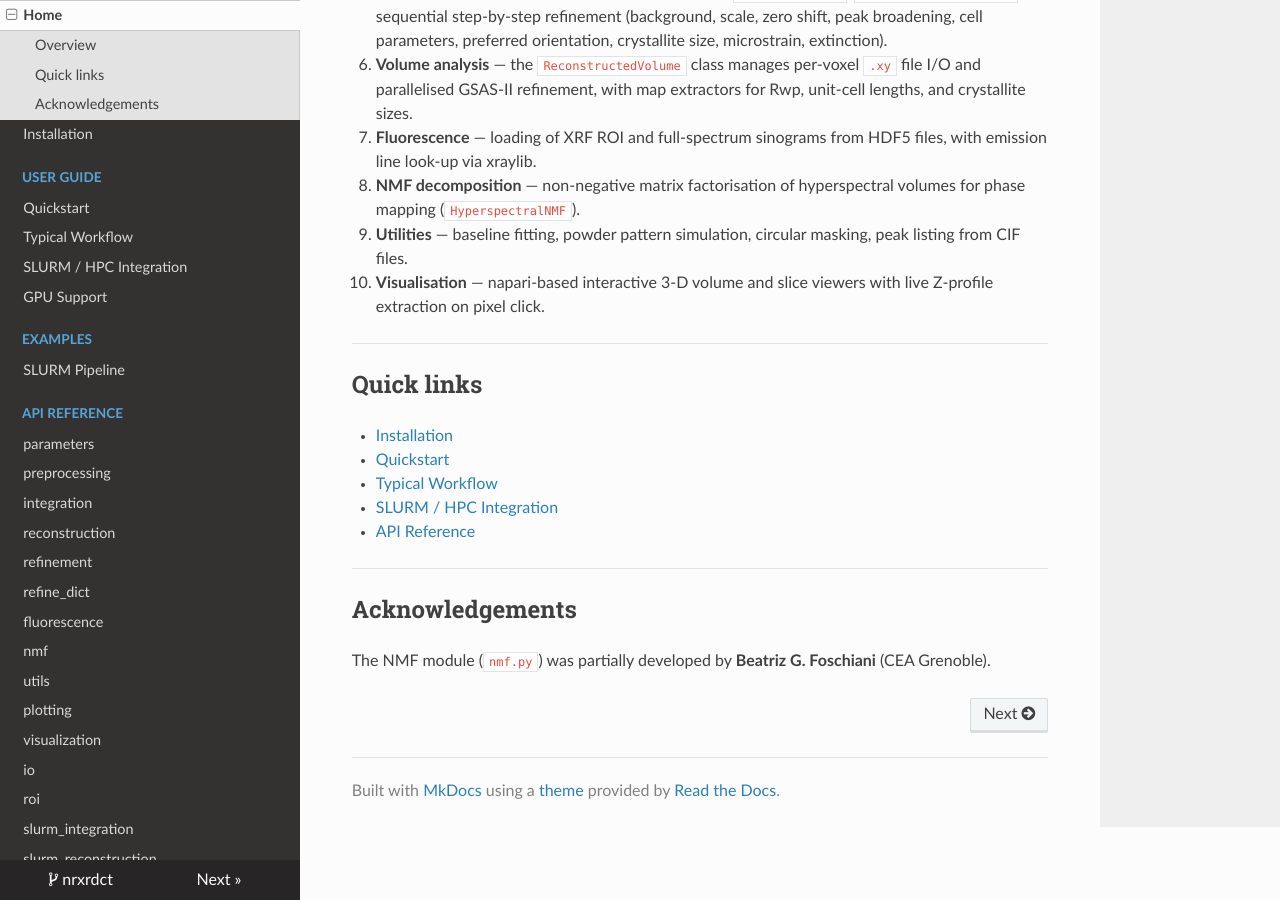
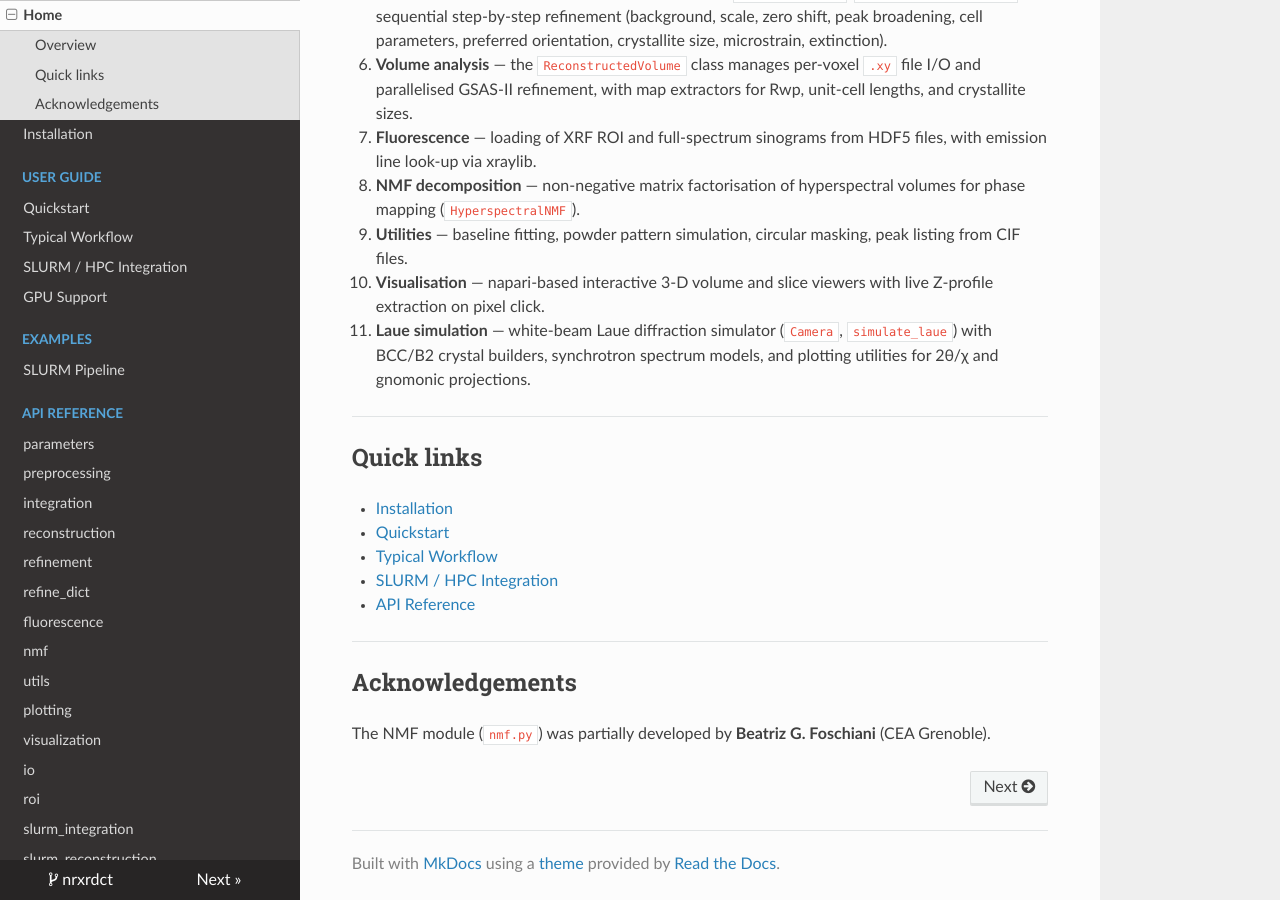
Before and after one commit to pedrodamas0803/nrxrdct, an MkDocs documentation site: the page built from docs/index.md, in a window 1280 px wide and 900 px high, scrolled down 574 px. Built offline with MkDocs 1.6.1, drawn with Linux system fonts in a browser that asks for light colours; nearby versions of some CDN libraries.

Commit message:
updated documentation

```diff
--- a/docs/index.md
+++ b/docs/index.md
@@ -18,6 +18,7 @@
 8. **NMF decomposition** — non-negative matrix factorisation of hyperspectral volumes for phase mapping (`HyperspectralNMF`).
 9. **Utilities** — baseline fitting, powder pattern simulation, circular masking, peak listing from CIF files.
 10. **Visualisation** — napari-based interactive 3-D volume and slice viewers with live Z-profile extraction on pixel click.
+11. **Laue simulation** — white-beam Laue diffraction simulator (`Camera`, `simulate_laue`) with BCC/B2 crystal builders, synchrotron spectrum models, and plotting utilities for 2θ/χ and gnomonic projections.
 
 ---
 
--- a/mkdocs.yml
+++ b/mkdocs.yml
@@ -83,3 +83,4 @@ nav:
     - roi: api/roi.md
     - slurm_integration: api/slurm_integration.md
     - slurm_reconstruction: api/slurm_reconstruction.md
+    - laue: api/laue.md
```
Also changed, not shown: docs/api/laue.md (added, +3 -0 lines).
